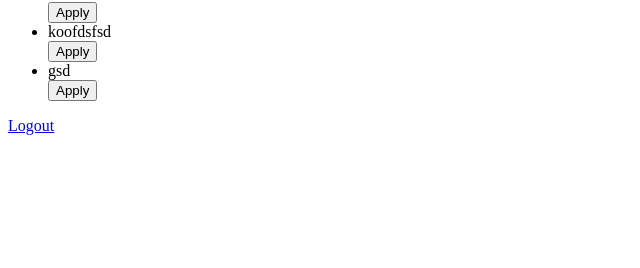
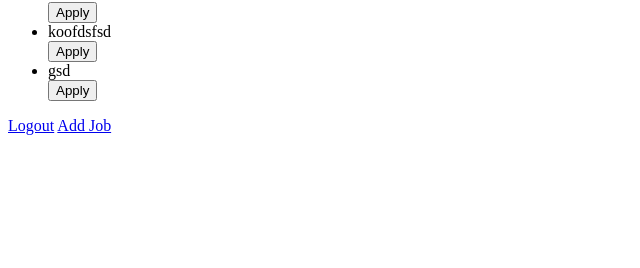
Before and after one commit to ItakiDoge/hackproj, a Flask app: page / in a window 1280 px wide. Shown: the part 532-800 px from the top of the page, without its empty margins (0-640 px from the left). Run offline with Flask 3, Linux system fonts and the light colour scheme; a user stored in the database is signed in.

Commit message:
fid kinda

```diff
--- a/app.py
+++ b/app.py
@@ -59,6 +59,24 @@ def home():
     else:
         jobs = Job.query.filter(Job.users.any()).all()
         return render_template('home.html', name=current_user.username, role=role, jobs=jobs)
+@app.route('/create_job', methods=['GET', 'POST'])
+@login_required
+def create_job():
+    if current_user.status == 0:
+        if request.method == 'POST':
+            jobname = request.form.get('jobname')
+            if jobname:
+                new_job = Job(title=jobname)
+                db.session.add(new_job)
+                db.session.commit()
+                flash(f'Job "{jobname}" created successfully!')
+            else:
+                flash('Job name is required.')
+        jobs = Job.query.all()
+        return render_template('job.html', jobs=jobs)
+    else:
+        flash("Access denied.")
+        return redirect(url_for('home'))
 
 @app.route('/notify/<int:job_id>/<int:user_id>', methods=['POST'])
 @login_required
--- a/templates/home.html
+++ b/templates/home.html
@@ -78,7 +78,7 @@
     {% endif %}
 
     <a href="{{ url_for('logout') }}">Logout</a>
-
+    <a href="{{ url_for('create_job') }}">Add Job</a>
     <div id="employeeModal" class="modal">
         <div class="modal-content">
             <span class="close" onclick="closeModal()">&times;</span>
```
Also changed, not shown: instance/db.sqlite3.
